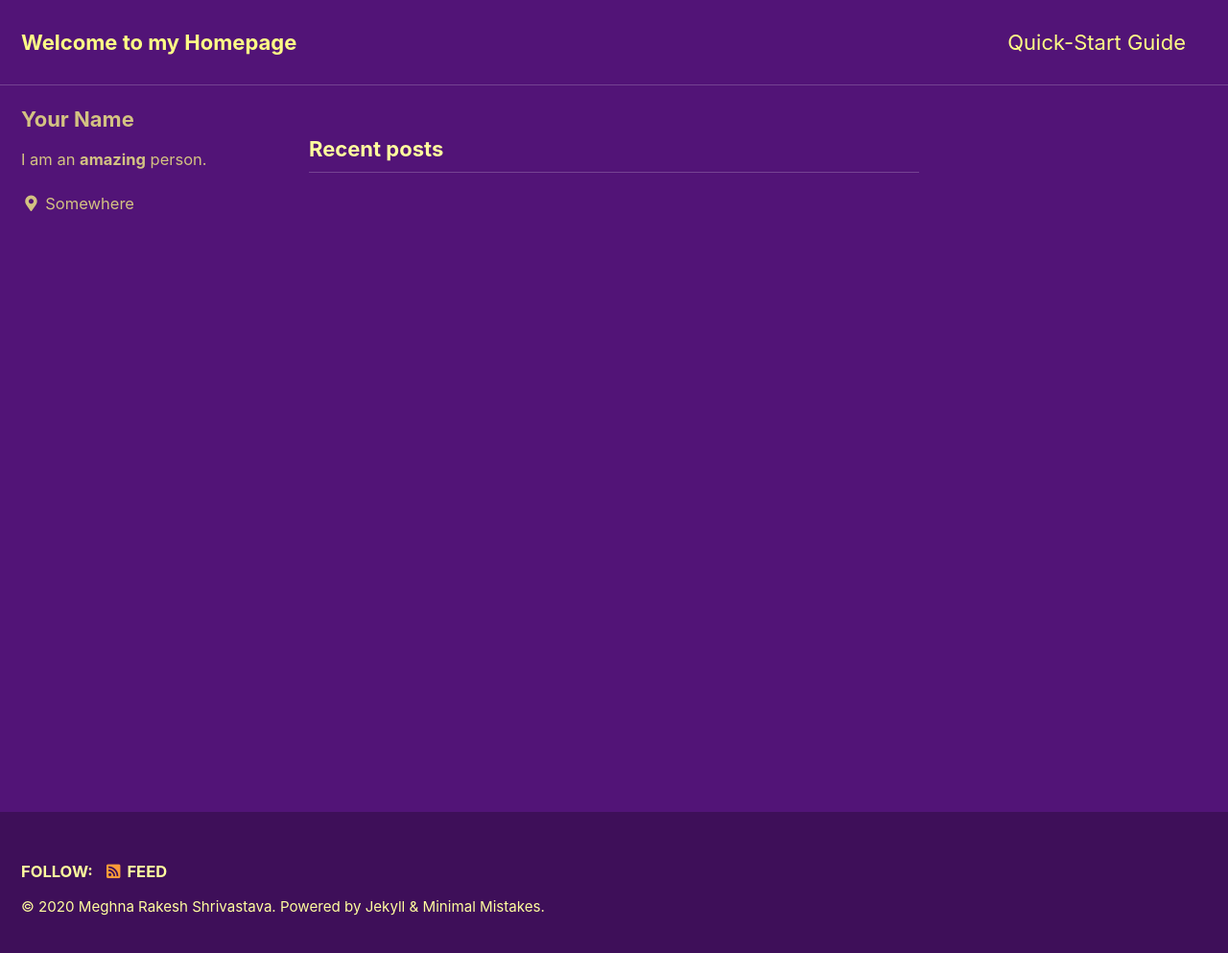
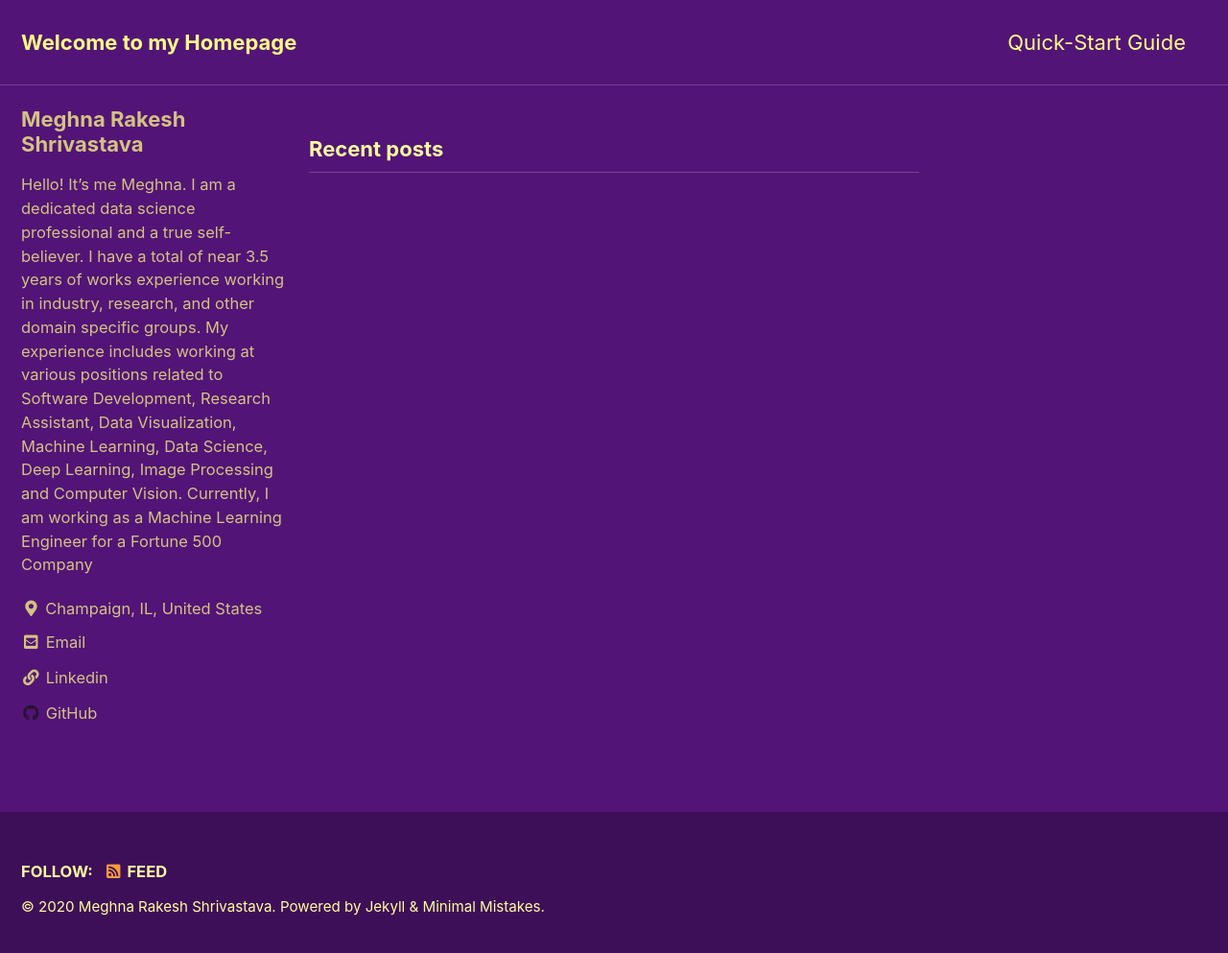
Before and after one commit to MeghnaRShrivastava/MeghnaRShrivastava.github.io, a Jekyll site: the page built from index.html, in a window 1280 px wide and 1001 px high. Shown: the top 993 px of the window at 96% size. Built offline with Jekyll 4.4.1, drawn with Linux system fonts in a browser that asks for light colours; cached includes are drawn as plain includes; the list of posts is cut into pages by our own code.

Commit message:
new commit _config.yml

```diff
--- a/_config.yml
+++ b/_config.yml
@@ -21,7 +21,7 @@ title_separator          : "-"
 subtitle                 : # site tagline that appears below site title in masthead
 name                     : "Meghna Rakesh Shrivastava"
 description              : "My Portfolio"
-url                      : "https://meghnarshrivastava.github.io" #the base hostname & protocol for your site e.g. "https://mmistakes.github.io"
+url                      : "https://MeghnaRShrivastava.github.io" #the base hostname & protocol for your site e.g. "https://mmistakes.github.io"
 baseurl                  : # the subpath of your site, e.g. "/blog"
 repository               : # GitHub username/repo-name e.g. "mmistakes/minimal-mistakes"
 teaser                   : # path of fallback teaser image, e.g. "/assets/images/500x300.png"
@@ -93,30 +93,24 @@ analytics:
 
 # Site Author
 author:
-  name             : "Your Name"
+  name             : "Meghna Rakesh Shrivastava"
   avatar           : # path of avatar image, e.g. "/assets/images/bio-photo.jpg"
-  bio              : "I am an **amazing** person."
-  location         : "Somewhere"
+  bio              : "Hello! It's me Meghna. I am a dedicated data science professional and a true self-believer. I have a total of near 3.5 years of works experience working in industry, research, and other domain specific groups. My experience includes working at various positions related to Software Development, Research Assistant, Data Visualization, Machine Learning, Data Science, Deep Learning, Image Processing and Computer Vision.  Currently, I am working as a Machine Learning Engineer for a Fortune 500 Company "
+  location         : "Champaign, IL, United States"
   email            :
   links:
     - label: "Email"
       icon: "fas fa-fw fa-envelope-square"
-      # url: "mailto:your.name@email.com"
-    - label: "Website"
+      url: "shrivastavarmeghna@gmail.com"
+      url: "meghna3@illinois.edu"
+
+    - label: "Linkedin"
       icon: "fas fa-fw fa-link"
-      # url: "https://your-website.com"
-    - label: "Twitter"
-      icon: "fab fa-fw fa-twitter-square"
-      # url: "https://twitter.com/"
-    - label: "Facebook"
-      icon: "fab fa-fw fa-facebook-square"
-      # url: "https://facebook.com/"
+      url: "https://www.linkedin.com/in/shrivastavarmeghna04"
+
     - label: "GitHub"
       icon: "fab fa-fw fa-github"
-      # url: "https://github.com/"
-    - label: "Instagram"
-      icon: "fab fa-fw fa-instagram"
-      # url: "https://instagram.com/"
+      url: "https://github.com/MeghnaRShrivastava"
 
 # Site Footer
 footer:
```
Also changed, not shown: 1 other file.
